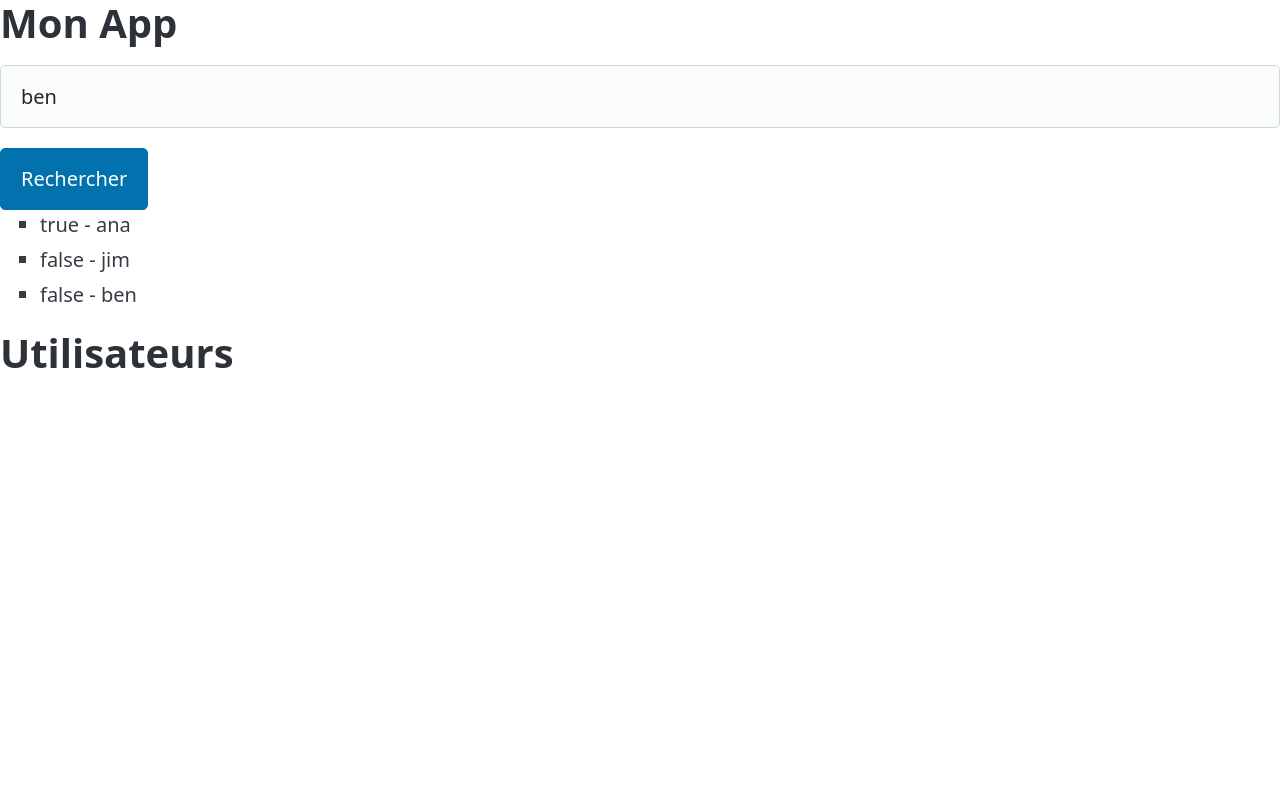
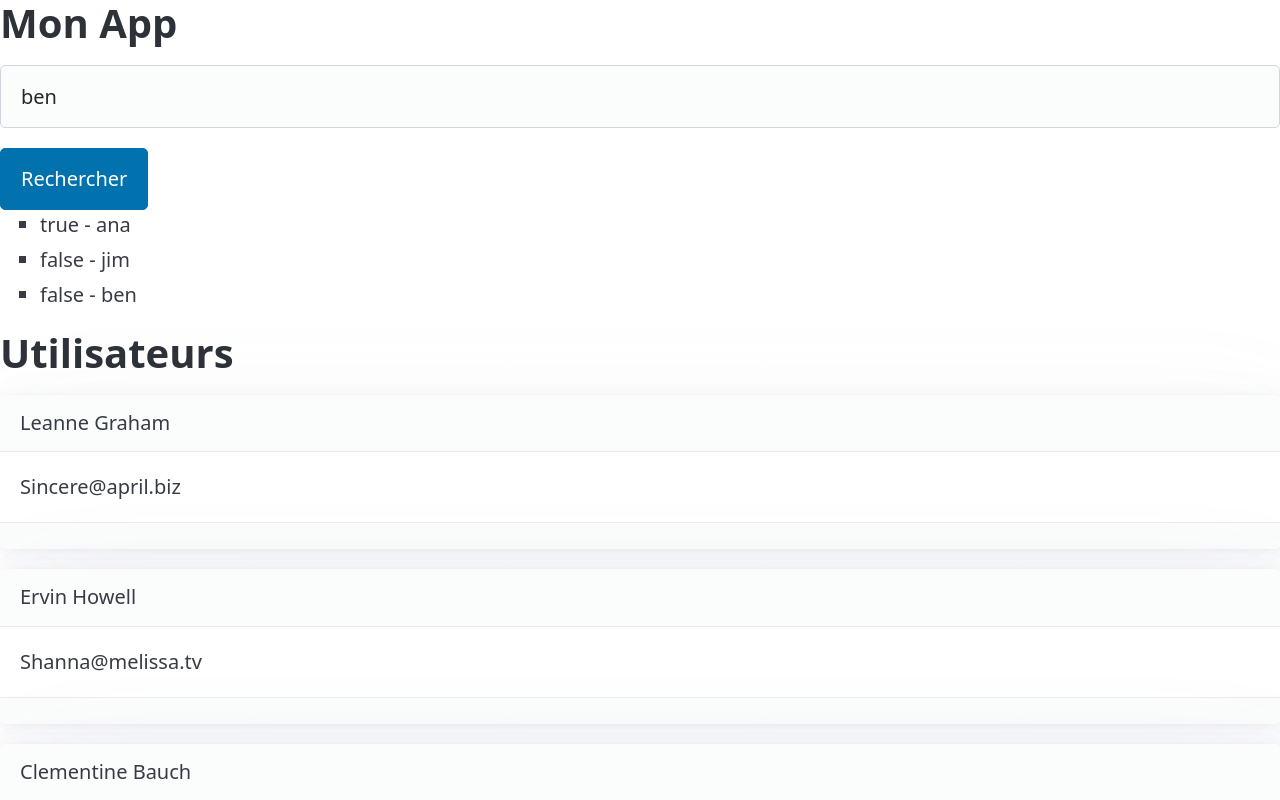
Before and after one commit to MOUAHDI/Trainning-Angular-18, an Angular app: page / in a window 1280 px wide. Shown: the top 800 px of the page. Built offline with nearby package versions, Linux system fonts and the light colour scheme.

Commit message:
user card

```diff
--- /dev/null
+++ b/src/app/features/users/user-card/user-card.component.ts
@@ -0,0 +1,17 @@
+import { Component, Input } from "@angular/core";
+import { User } from "../../../../core/interfaces/user.interface";
+
+@Component({
+    selector: 'app-user-card',
+    template: `
+        <article>
+            <header>{{ user.name }}</header>
+             {{ user.email }}
+            <footer></footer>
+        </article>
+    `,
+    standalone: true
+})
+export class UserCardComponent {
+    @Input() user: User = {} as User
+}
--- a/src/app/features/users/users.component.ts
+++ b/src/app/features/users/users.component.ts
@@ -1,10 +1,250 @@
-import { Component } from "@angular/core";
+import { Component } from '@angular/core';
+import { UserCardComponent } from './user-card/user-card.component';
+import { User } from '../../../core/interfaces/user.interface';
 
 @Component({
-    selector: 'app-users',
-    template: `
-        <h1>Utilisateurs</h1>
-    `,
-    standalone: true
+  selector: 'app-users',
+  template: `
+    <h1>Utilisateurs</h1>
+
+    @for (u of users ; track u.id) {
+        <app-user-card [user]="u" />
+    }
+  `,
+  standalone: true,
+  imports: [UserCardComponent]
 })
-export class UsersComponent {}
+export class UsersComponent {
+  users: User[] = [
+    {
+      id: 1,
+      name: 'Leanne Graham',
+      username: 'Bret',
+      email: 'Sincere@april.biz',
+      address: {
+        street: 'Kulas Light',
+        suite: 'Apt. 556',
+        city: 'Gwenborough',
+        zipcode: '92998-3874',
+        geo: {
+          lat: '-37.3159',
+          lng: '81.1496',
+        },
+      },
+      phone: '1-770-736-8031 x56442',
+      website: 'hildegard.org',
+      company: {
+        name: 'Romaguera-Crona',
+        catchPhrase: 'Multi-layered client-server neural-net',
+        bs: 'harness real-time e-markets',
+      },
+    },
+    {
+      id: 2,
+      name: 'Ervin Howell',
+      username: 'Antonette',
+      email: 'Shanna@melissa.tv',
+      address: {
+        street: 'Victor Plains',
+        suite: 'Suite 879',
+        city: 'Wisokyburgh',
+        zipcode: '90566-7771',
+        geo: {
+          lat: '-43.9509',
+          lng: '-34.4618',
+        },
+      },
+      phone: '010-692-6593 x09125',
+      website: 'anastasia.net',
+      company: {
+        name: 'Deckow-Crist',
+        catchPhrase: 'Proactive didactic contingency',
+        bs: 'synergize scalable supply-chains',
+      },
+    },
+    {
+      id: 3,
+      name: 'Clementine Bauch',
+      username: 'Samantha',
+      email: 'Nathan@yesenia.net',
+      address: {
+        street: 'Douglas Extension',
+        suite: 'Suite 847',
+        city: 'McKenziehaven',
+        zipcode: '59590-4157',
+        geo: {
+          lat: '-68.6102',
+          lng: '-47.0653',
+        },
+      },
+      phone: '1-463-123-4447',
+      website: 'ramiro.info',
+      company: {
+        name: 'Romaguera-Jacobson',
+        catchPhrase: 'Face to face bifurcated interface',
+        bs: 'e-enable strategic applications',
+      },
+    },
+    {
+      id: 4,
+      name: 'Patricia Lebsack',
+      username: 'Karianne',
+      email: 'Julianne.OConner@kory.org',
+      address: {
+        street: 'Hoeger Mall',
+        suite: 'Apt. 692',
+        city: 'South Elvis',
+        zipcode: '53919-4257',
+        geo: {
+          lat: '29.4572',
+          lng: '-164.2990',
+        },
+      },
+      phone: '493-170-9623 x156',
+      website: 'kale.biz',
+      company: {
+        name: 'Robel-Corkery',
+        catchPhrase: 'Multi-tiered zero tolerance productivity',
+        bs: 'transition cutting-edge web services',
+      },
+    },
+    {
+      id: 5,
+      name: 'Chelsey Dietrich',
+      username: 'Kamren',
+      email: 'Lucio_Hettinger@annie.ca',
+      address: {
+        street: 'Skiles Walks',
+        suite: 'Suite 351',
+        city: 'Roscoeview',
+        zipcode: '33263',
+        geo: {
+          lat: '-31.8129',
+          lng: '62.5342',
+        },
+      },
+      phone: '(254)954-1289',
+      website: 'demarco.info',
+      company: {
+        name: 'Keebler LLC',
+        catchPhrase: 'User-centric fault-tolerant solution',
+        bs: 'revolutionize end-to-end systems',
+      },
+    },
+    {
+      id: 6,
+      name: 'Mrs. Dennis Schulist',
+      username: 'Leopoldo_Corkery',
+      email: 'Karley_Dach@jasper.info',
+      address: {
+        street: 'Norberto Crossing',
+        suite: 'Apt. 950',
+        city: 'South Christy',
+        zipcode: '23505-1337',
+        geo: {
+          lat: '-71.4197',
+          lng: '71.7478',
+        },
+      },
+      phone: '1-477-935-8478 x6430',
+      website: 'ola.org',
+      company: {
+        name: 'Considine-Lockman',
+        catchPhrase: 'Synchronised bottom-line interface',
+        bs: 'e-enable innovative applications',
+      },
+    },
+    {
+      id: 7,
+      name: 'Kurtis Weissnat',
+      username: 'Elwyn.Skiles',
+      email: 'Telly.Hoeger@billy.biz',
+      address: {
+        street: 'Rex Trail',
+        suite: 'Suite 280',
+        city: 'Howemouth',
+        zipcode: '58804-1099',
+        geo: {
+          lat: '24.8918',
+          lng: '21.8984',
+        },
+      },
+      phone: '210.067.6132',
+      website: 'elvis.io',
+      company: {
+        name: 'Johns Group',
+        catchPhrase: 'Configurable multimedia task-force',
+        bs: 'generate enterprise e-tailers',
+      },
+    },
+    {
+      id: 8,
+      name: 'Nicholas Runolfsdottir V',
+      username: 'Maxime_Nienow',
+      email: 'Sherwood@rosamond.me',
+      address: {
+        street: 'Ellsworth Summit',
+        suite: 'Suite 729',
+        city: 'Aliyaview',
+        zipcode: '45169',
+        geo: {
+          lat: '-14.3990',
+          lng: '-120.7677',
+        },
+      },
+      phone: '586.493.6943 x140',
+      website: 'jacynthe.com',
+      company: {
+        name: 'Abernathy Group',
+        catchPhrase: 'Implemented secondary concept',
+        bs: 'e-enable extensible e-tailers',
+      },
+    },
+    {
+      id: 9,
+      name: 'Glenna Reichert',
+      username: 'Delphine',
+      email: 'Chaim_McDermott@dana.io',
+      address: {
+        street: 'Dayna Park',
+        suite: 'Suite 449',
+        city: 'Bartholomebury',
+        zipcode: '76495-3109',
+        geo: {
+          lat: '24.6463',
+          lng: '-168.8889',
+        },
+      },
+      phone: '(775)976-6794 x41206',
+      website: 'conrad.com',
+      company: {
+        name: 'Yost and Sons',
+        catchPhrase: 'Switchable contextually-based project',
+        bs: 'aggregate real-time technologies',
+      },
+    },
+    {
+      id: 10,
+      name: 'Clementina DuBuque',
+      username: 'Moriah.Stanton',
+      email: 'Rey.Padberg@karina.biz',
+      address: {
+        street: 'Kattie Turnpike',
+        suite: 'Suite 198',
+        city: 'Lebsackbury',
+        zipcode: '31428-2261',
+        geo: {
+          lat: '-38.2386',
+          lng: '57.2232',
+        },
+      },
+      phone: '024-648-3804',
+      website: 'ambrose.net',
+      company: {
+        name: 'Hoeger LLC',
+        catchPhrase: 'Centralized empowering task-force',
+        bs: 'target end-to-end models',
+      },
+    },
+  ];
+}
--- /dev/null
+++ b/src/core/interfaces/user.interface.ts
@@ -0,0 +1,23 @@
+export interface User {
+  id: number;
+  name: string;
+  username: string;
+  email: string;
+  address?: {
+    street: string;
+    suite: string;
+    city: string;
+    zipcode: string;
+    geo: {
+      lat: string;
+      lng: string;
+    };
+  };
+  phone?: string;
+  website?: string;
+  company?: {
+    name: string;
+    catchPhrase: string;
+    bs: string;
+  };
+}
```
